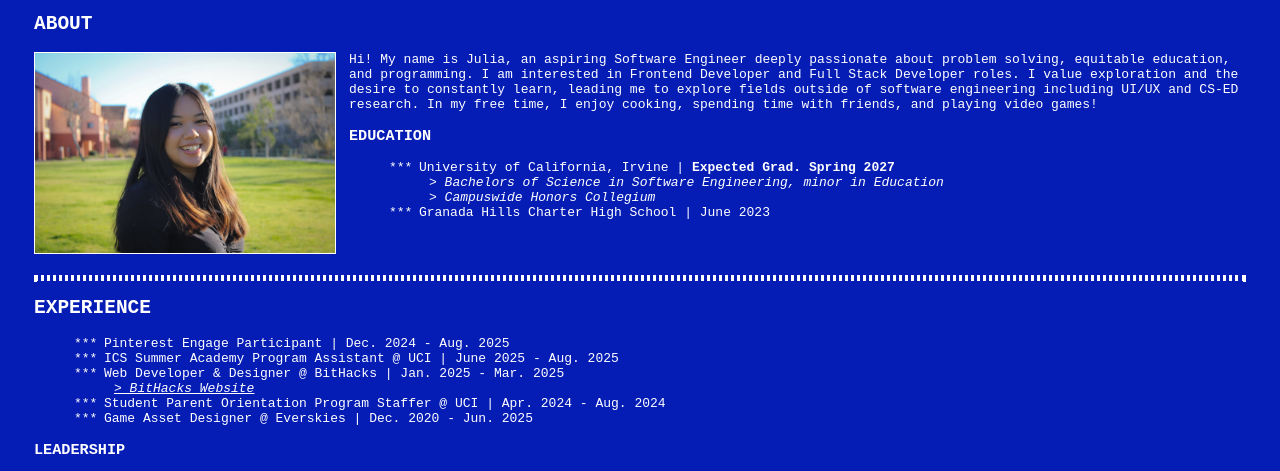
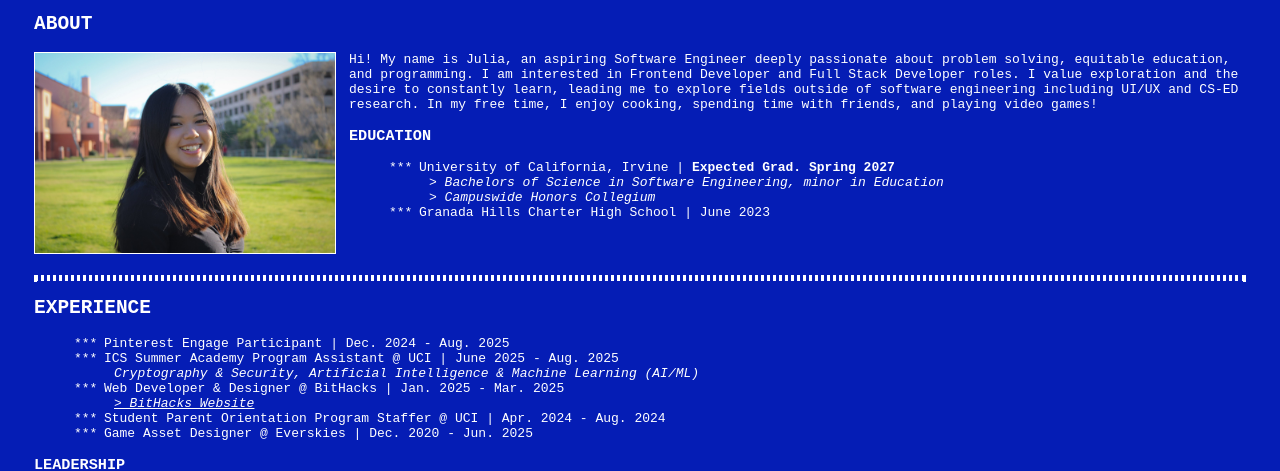
Before and after one commit to jploia/portfolio-2025, a plain HTML site: page index.html in a window 1280 px wide. Shown: the part 298-769 px from the top of the page. Drawn offline with Linux system fonts and the light colour scheme.

Commit message:
chore: update summer academy info

```diff
--- a/index.html
+++ b/index.html
@@ -55,6 +55,9 @@
             <ul>
                 <li>Pinterest Engage Participant | Dec. 2024 - Aug. 2025</li>
                 <li>ICS Summer Academy Program Assistant @ UCI | June 2025 - Aug. 2025</li>
+                    <ul>
+                        <p class="li-indent"><em>Cryptography & Security, Artificial Intelligence & Machine Learning (AI/ML)</em></p>
+                    </ul>
                 <li>Web Developer & Designer @ BitHacks | Jan. 2025 - Mar. 2025</li>
                     <ul>
                         <p class="li-indent"><em><a href="https://www.ucibithacks.com/" target="_blank">> BitHacks Website</a></em></p>
```
